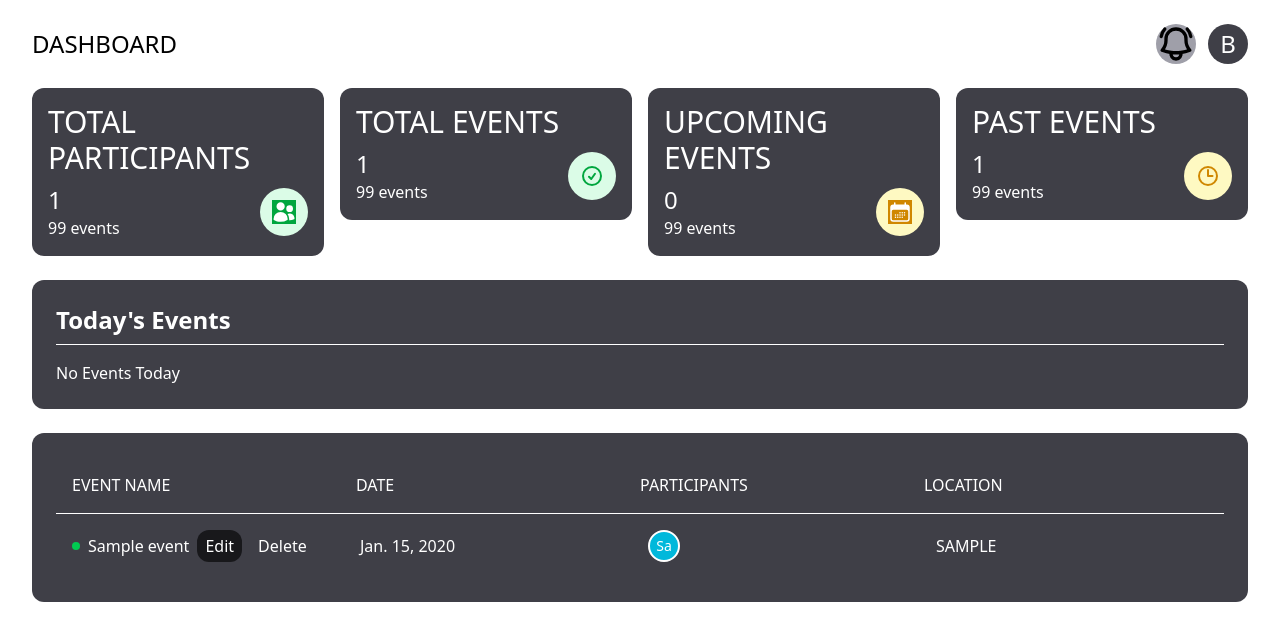
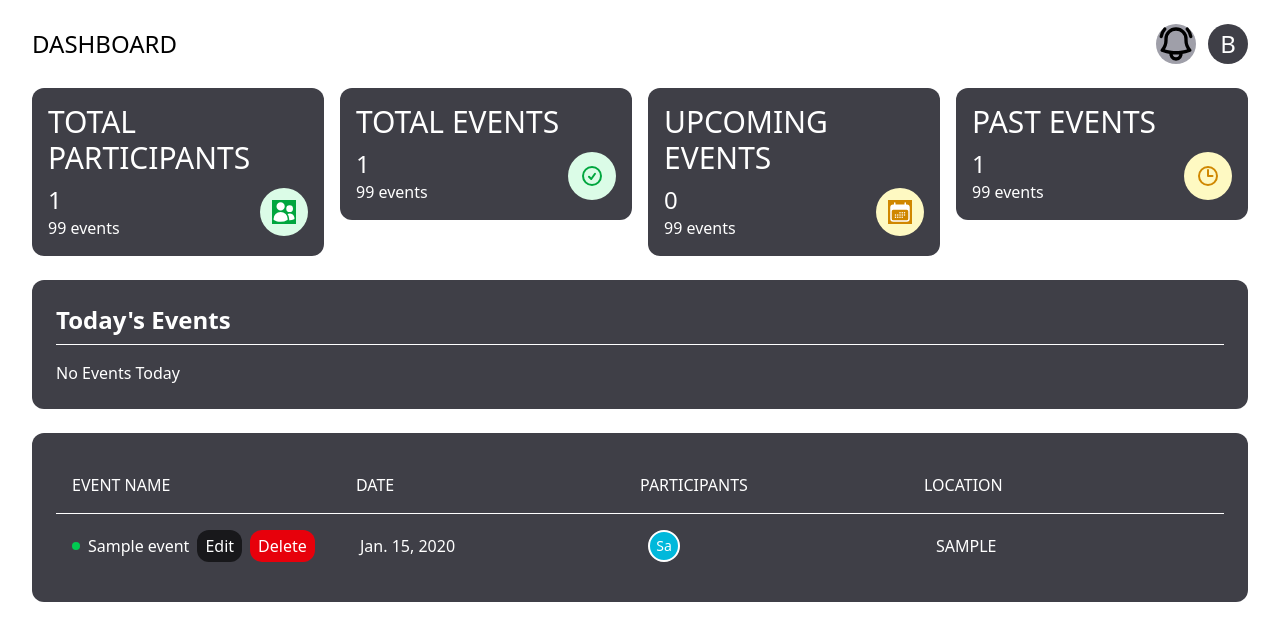
Before and after one commit to emoncse2020/event_ms, a Django app: page /events/organizer-dashboard/ in a window 1280 px wide. Shown: the top 641 px of the page. Run offline with Django 5.2, Linux system fonts and the light colour scheme; tables that the repository leaves empty hold one stand-in row (values such as "Sample post").

Commit message:
requirements.txt added

```diff
--- a/config/settings.py
+++ b/config/settings.py
@@ -25,7 +25,9 @@ SECRET_KEY = 'django-insecure-n@b%_xy!m-@san5mwg9&%jh4e+^x8h9l+rdq0%(c61neb*iovs
 # SECURITY WARNING: don't run with debug turned on in production!
 DEBUG = True
 
-ALLOWED_HOSTS = []
+ALLOWED_HOSTS = ['*']
+
+CSRF_TRUSTED_ORIGINS = ['https://*.onrender.com', 'http://127.0.0.1:8000']
 
 
 # Application definition
--- a/static/css/output.css
+++ b/static/css/output.css
@@ -7,6 +7,7 @@
     --font-mono: ui-monospace, SFMono-Regular, Menlo, Monaco, Consolas, "Liberation Mono",
       "Courier New", monospace;
     --color-red-500: oklch(0.637 0.237 25.331);
+    --color-red-600: oklch(0.577 0.245 27.325);
     --color-amber-500: oklch(0.769 0.188 70.08);
     --color-yellow-100: oklch(0.973 0.071 103.193);
     --color-yellow-600: oklch(0.681 0.162 75.834);
@@ -1331,6 +1332,9 @@
   .bg-red-500\/\[50\%\] {
     background-color: color-mix(in oklab, var(--color-red-500) 50%, transparent);
   }
+  .bg-red-600 {
+    background-color: var(--color-red-600);
+  }
   .bg-white {
     background-color: var(--color-white);
   }
```
Also changed, not shown: requirements.txt (added, +7 -0 lines).
